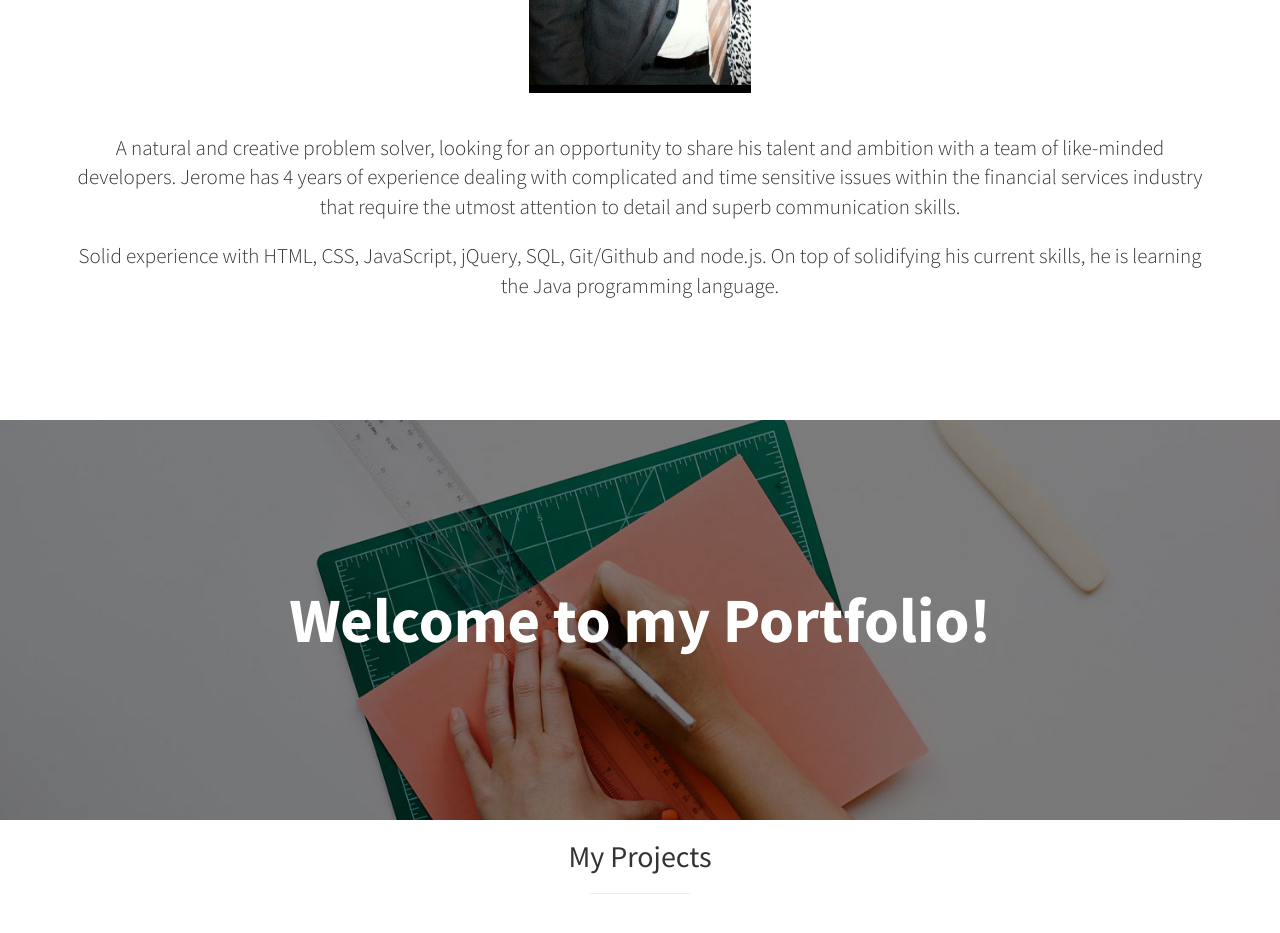
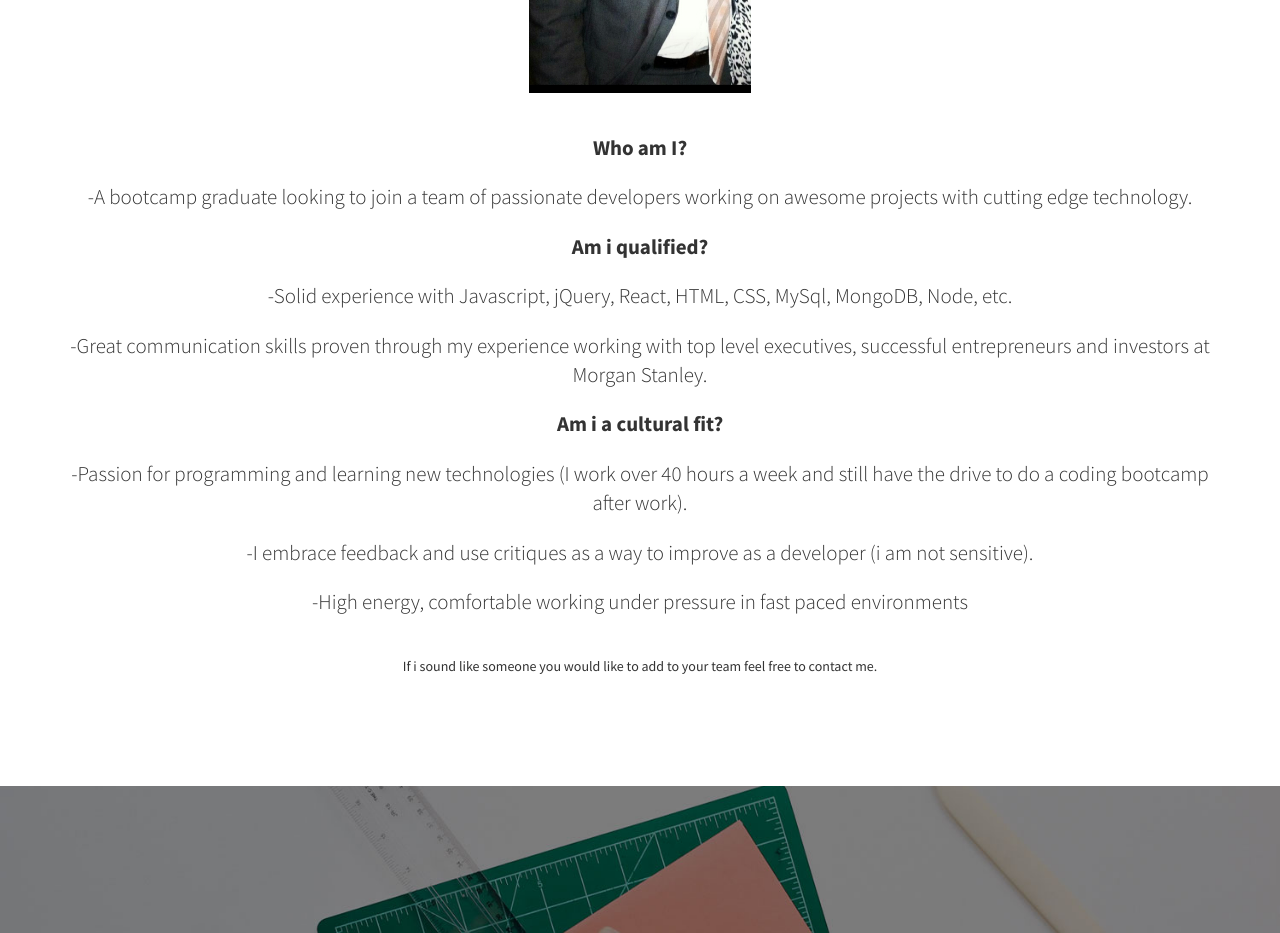
Before and after one commit to jcarless/Portfolio, a website: page app/public/index.html in a window 1280 px wide. Shown: the part 1220-2153 px from the top of the page. Drawn offline with Linux system fonts and the light colour scheme.

Commit message:
updated about me

```diff
--- a/app/public/index.html
+++ b/app/public/index.html
@@ -78,8 +78,34 @@
                 <div class="col-lg-12 text-center">
                     <h2>About Me</h2>
                     <img id="profilePhoto" src="img/profilephoto.jpg">
-                    <p class="lead">A natural and creative problem solver, looking for an opportunity to share his talent and ambition with a team of like-minded developers. Jerome has 4 years of experience dealing with complicated and time sensitive issues within the financial services industry that require the utmost attention to detail and superb communication skills. </p>
-                    <p class="lead">Solid experience with HTML, CSS, JavaScript, jQuery, SQL, Git/Github and node.js. On top of solidifying his current skills, he is learning the Java programming language.</p>
+                    <p class="lead"><strong>Who am I?</strong></p>
+                    <p class="lead">
+                        -A bootcamp graduate looking to join a team of passionate developers working on awesome projects with cutting edge technology.
+                    </p>
+                    <p class="lead">
+                        <strong>Am i qualified?</strong>
+                        </p>
+                    <p class="lead">
+                        -Solid experience with Javascript, jQuery, React, HTML, CSS, MySql, MongoDB, Node, etc.
+                    </p>
+                    <p class="lead">
+                        -Great communication skills proven through my experience working with top level executives, successful entrepreneurs and investors at Morgan Stanley.
+                    </p>
+                    <p class="lead">
+                        <strong>Am i a cultural fit?</strong></p>
+                    <p class="lead">
+                        -Passion for programming and learning new technologies (I work over 40 hours a week and still have the drive to do a coding bootcamp after work).
+                    </p>
+                    <p class="lead">
+                        -I embrace feedback and use critiques as a way to improve as a developer (i am not sensitive).
+                    </p>
+                    <p class="lead">
+                        -High energy, comfortable working under pressure in fast paced environments
+                    </p>
+                    <br>
+                    <p class="strong">
+                        If i sound like someone you would like to add to your team feel free to contact me.
+                        </p>
                     <!-- <a target="_blank" href="http://join.deathtothestockphoto.com/">Death to the Stock Photo</a>.</p> -->
                 </div>
             </div>
```
